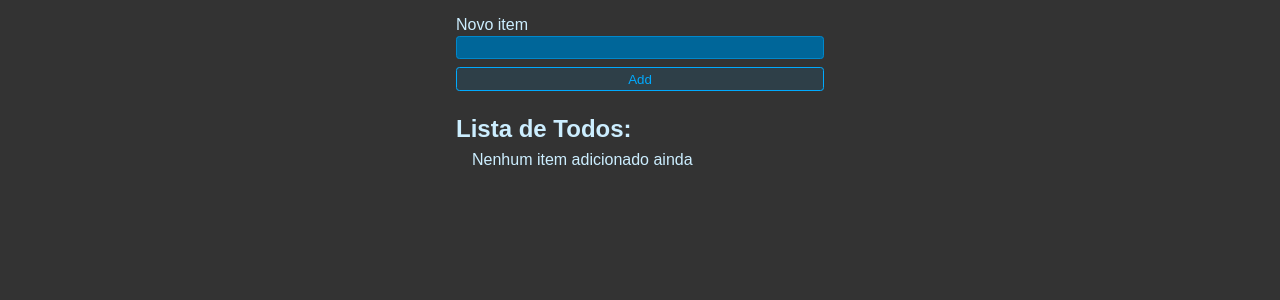
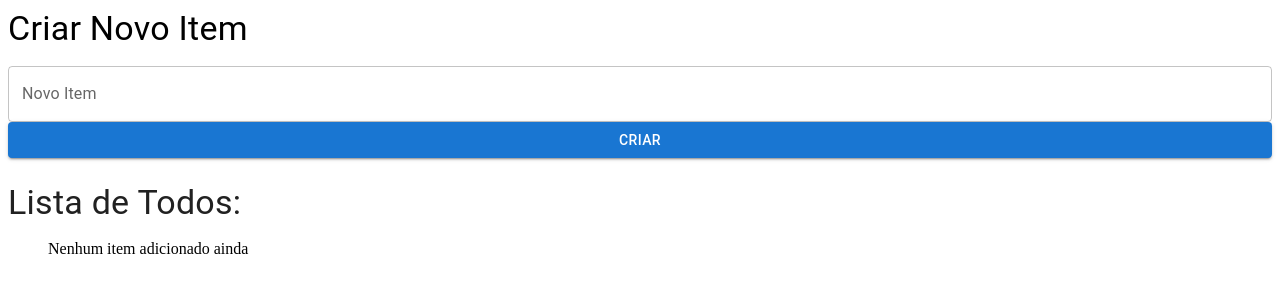
Before and after one commit to ribeiro-dev/react-todo, a React (Vite) app: page / in a window 1280 px wide. Shown: the top 300 px of the page. Built offline with nearby package versions, Linux system fonts and the light colour scheme.

Commit message:
developing

```diff
--- a/package.json
+++ b/package.json
@@ -10,6 +10,9 @@
     "preview": "vite preview"
   },
   "dependencies": {
+    "@emotion/react": "^11.11.1",
+    "@emotion/styled": "^11.11.0",
+    "@mui/material": "^5.14.0",
     "react": "^18.2.0",
     "react-dom": "^18.2.0"
   },
--- a/src/App.jsx
+++ b/src/App.jsx
@@ -1,6 +1,7 @@
 import { useEffect, useState } from "react"
 
-import "./styles.css"
+// import "./styles.css"
+import { Box, Typography } from "@mui/material";
 
 import NewTodoForm from './components/NewTodoForm';
 import TodoList from "./components/TodoList";
@@ -53,10 +54,16 @@ export default function App() {
 
   return (
     <>
-      <NewTodoForm addTodo={addTodo} />
+      <Box component='div' sx={{
+        backgroundColor: 'background.default',
+        width: '100%',
+      }}>
 
-      <h1 className="header">Lista de Todos:</h1>
-      <TodoList todos={todos} toggleTodo={toggleTodo} deleteTodo={deleteTodo} />
+        <NewTodoForm addTodo={addTodo} />
+
+        <Typography mt={3} variant='h4' className="header" sx={{color: 'text.primary'}}>Lista de Todos:</Typography>
+        <TodoList todos={todos} toggleTodo={toggleTodo} deleteTodo={deleteTodo} />
+      </Box>
     </>
   )
 }
--- a/src/components/NewTodoForm.jsx
+++ b/src/components/NewTodoForm.jsx
@@ -1,7 +1,9 @@
 import { useState } from "react";
 import PropTypes from 'prop-types';
 
-export default function NewTodoForm ({addTodo}) {
+import { Box, Button, TextField, Typography } from "@mui/material";
+
+export default function NewTodoForm({ addTodo }) {
   const [newItem, setNewItem] = useState("");
 
   function handleSubmit(e) {
@@ -13,16 +15,21 @@ export default function NewTodoForm ({addTodo}) {
   }
 
   return (
-    <form onSubmit={handleSubmit} className="new-item-form">
-        <div className="form-row">
-            <label htmlFor="item">Novo item</label>
-            <input value={newItem} onChange={e => setNewItem(e.target.value)} type="text" name="item" id="item" />
-        </div>
-        <button className="btn">Add</button>
-    </form>
-    );
+    <Box component='form' onSubmit={handleSubmit} className="new-item-form" sx={{ background: 'background.default' }}>
+      <Box className="form-row" sx={{ display: 'flex', flexDirection: 'column' }}>
+        <Typography variant='h4' mb={2}>Criar Novo Item</Typography>
+        {/* <label htmlFor="item">Novo item</label>
+            <input value={newItem} onChange={e => setNewItem(e.target.value)} type="text" name="item" id="item" /> */}
+        <TextField
+          label='Novo Item'
+          variant="outlined"
+        />
+      </Box>
+      <Button variant='contained' fullWidth className="btn">Criar</Button>
+    </Box>
+  );
 }
 
 NewTodoForm.propTypes = {
-    addTodo: PropTypes.func.isRequired
+  addTodo: PropTypes.func.isRequired
 }
--- a/src/main.jsx
+++ b/src/main.jsx
@@ -2,8 +2,17 @@ import React from 'react'
 import ReactDOM from 'react-dom/client'
 import App from './App.jsx'
 
+import { createTheme, ThemeProvider } from '@mui/material';
+
+const lightTheme = createTheme({ palette: { mode: 'light' } });
+const darkTheme = createTheme({ palette: { mode: 'dark' } });
+
+const theme = 'light';
+
 ReactDOM.createRoot(document.getElementById('root')).render(
   <React.StrictMode>
-    <App />
+    <ThemeProvider theme={theme == 'light' ? lightTheme : darkTheme}>
+      <App />
+    </ThemeProvider>
   </React.StrictMode>,
 )
```
Also changed, not shown: 1 other file (tests, documents, lock files or other folders).
